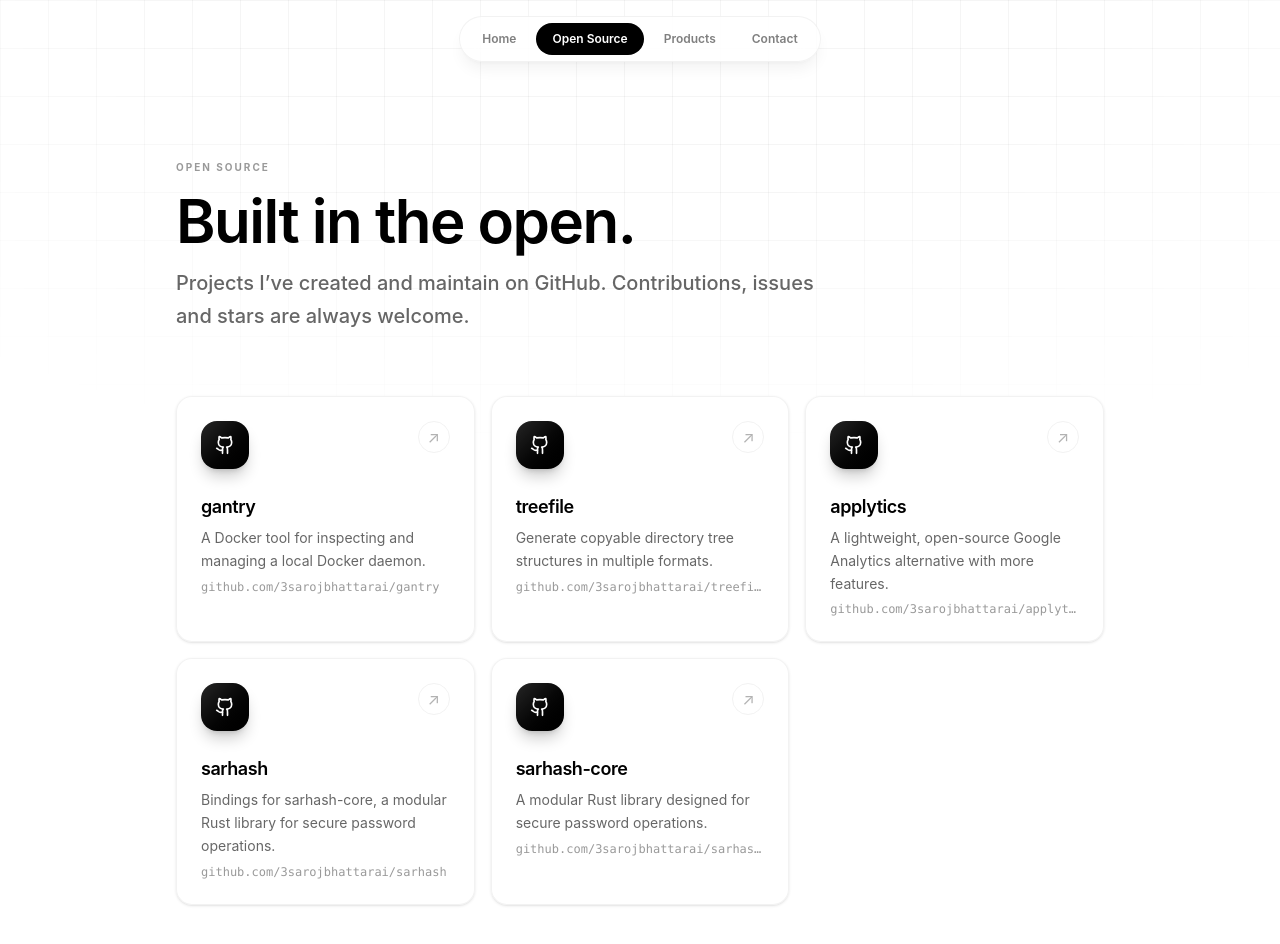
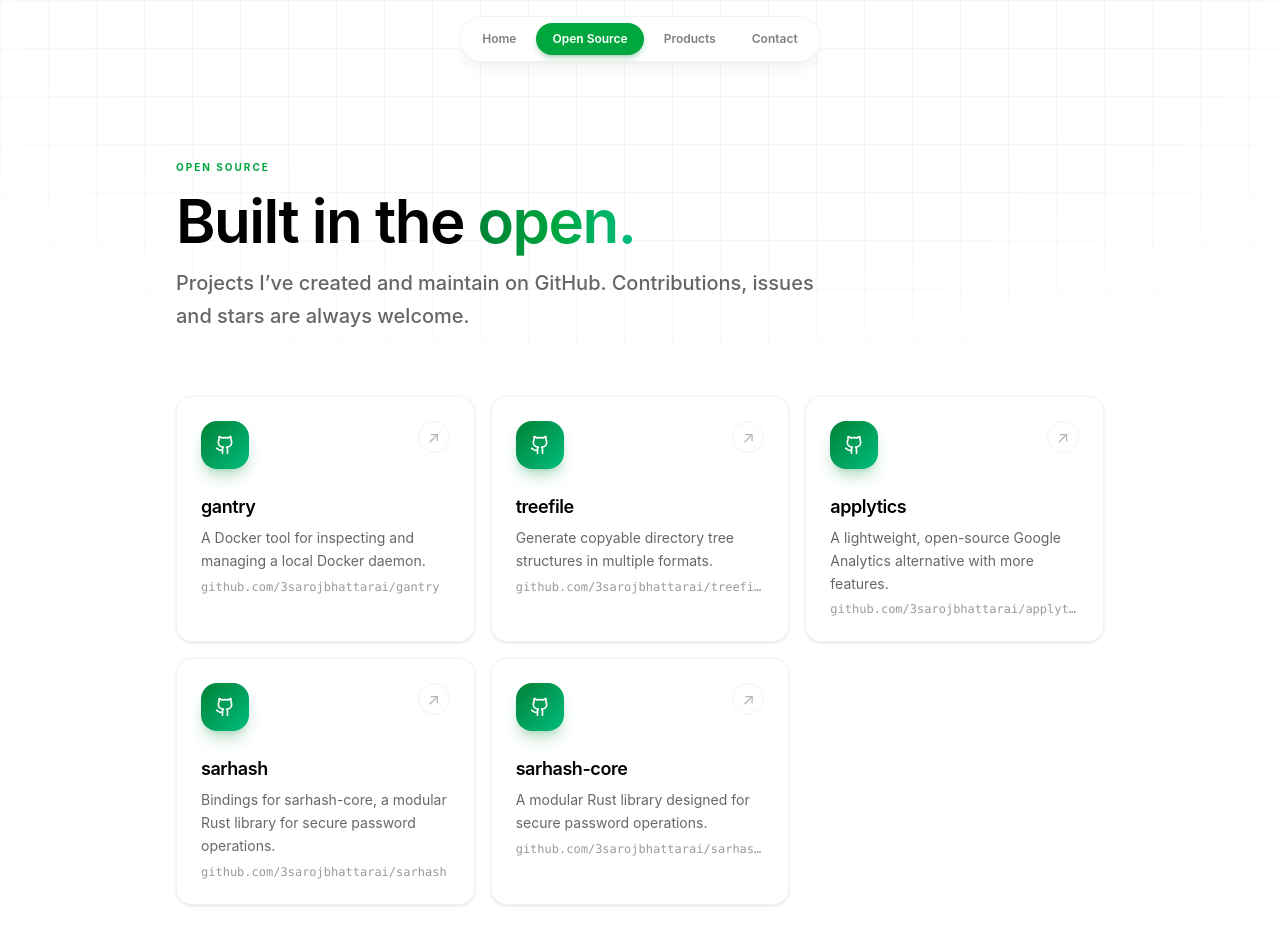
Before and after one commit to 3sarojbhattarai/portfolio, a Next.js app: page /oss in a window 1280 px wide. Shown: the top 944 px of the page. Built offline with nearby package versions, Linux system fonts and the light colour scheme.

Commit message:
feat: update product

```diff
--- a/src/app/globals.css
+++ b/src/app/globals.css
@@ -79,7 +79,7 @@
     @apply scroll-smooth;
   }
   body {
-    @apply bg-white text-black antialiased selection:bg-black selection:text-white;
+    @apply bg-white text-black antialiased selection:bg-green-600 selection:text-white;
   }
 }
 
--- a/src/app/page.tsx
+++ b/src/app/page.tsx
@@ -33,8 +33,8 @@ export default function PortfolioPage() {
       <main className="min-h-screen max-w-6xl mx-auto flex flex-col md:flex-row px-6 md:px-12 pt-28 pb-16 gap-10 md:gap-20 items-center justify-center">
         {/* Profile Image */}
         <section className="relative shrink-0 animate-in fade-in zoom-in-95 duration-700">
-          <div className="absolute -inset-6 rounded-full bg-gradient-to-br from-black/10 via-transparent to-black/5 blur-2xl" />
-          <div className="relative w-48 h-48 md:w-80 md:h-80 rounded-full overflow-hidden ring-1 ring-black/5 ring-offset-8 ring-offset-white shadow-2xl">
+          <div className="absolute -inset-6 rounded-full bg-gradient-to-br from-green-500/25 via-transparent to-emerald-400/20 blur-2xl" />
+          <div className="relative w-48 h-48 md:w-80 md:h-80 rounded-full overflow-hidden ring-2 ring-green-600/20 ring-offset-8 ring-offset-white shadow-2xl">
             <Image
               src="/profile.jpeg"
               alt="Saroj Bhattarai - Software Engineer"
@@ -49,7 +49,7 @@ export default function PortfolioPage() {
         <div className="max-w-xl space-y-8 animate-in fade-in slide-in-from-bottom-4 duration-700 delay-150 fill-mode-both">
           <header className="space-y-5">
             <h1 className="text-4xl md:text-6xl font-semibold tracking-tight">
-              Saroj Bhattarai
+              Saroj <span className="bg-gradient-to-r from-green-700 via-green-600 to-emerald-500 bg-clip-text text-transparent">Bhattarai</span>
             </h1>
             <p className="text-lg md:text-xl font-medium leading-relaxed text-black/60">
               I’m a software engineer based in Nepal with 8+ years of experience designing and
@@ -62,10 +62,10 @@ export default function PortfolioPage() {
           <article className="grid grid-cols-1 sm:grid-cols-2 gap-5">
             {skills.map((skill) => (
               <div key={skill.title} className="space-y-2.5">
-                <h2 className="text-[10px] font-bold tracking-[0.2em] uppercase text-black/40">{skill.title}</h2>
+                <h2 className="text-[10px] font-bold tracking-[0.2em] uppercase text-green-600">{skill.title}</h2>
                 <div className="flex flex-wrap gap-1.5">
                   {skill.items.map((item) => (
-                    <span key={item} className="rounded-md border border-black/5 bg-black/[0.03] px-2 py-1 text-xs font-medium text-black/70">
+                    <span key={item} className="rounded-md border border-black/5 bg-black/[0.03] px-2 py-1 text-xs font-medium text-black/70 hover:border-green-600/30 hover:bg-green-50 hover:text-green-800 transition-colors">
                       {item}
                     </span>
                   ))}
--- a/src/components/LinkCard.tsx
+++ b/src/components/LinkCard.tsx
@@ -16,7 +16,7 @@ export default function LinkCard({
   const iconBox = typeof icon === "string"
     ? <img src={icon} alt="" className="h-12 w-12 rounded-xl shadow-lg shadow-black/20" />
     : (
-      <div className="flex h-12 w-12 items-center justify-center rounded-xl bg-gradient-to-br from-neutral-800 to-black text-white shadow-lg shadow-black/20">
+      <div className="flex h-12 w-12 items-center justify-center rounded-xl bg-gradient-to-br from-green-700 to-emerald-500 text-white shadow-lg shadow-green-700/25">
         {icon}
       </div>
     )
@@ -26,16 +26,16 @@ export default function LinkCard({
       href={href}
       target="_blank"
       rel="noopener noreferrer"
-      className="group relative flex flex-col gap-6 rounded-2xl border border-black/5 bg-white/80 backdrop-blur p-6 shadow-sm hover:-translate-y-1 hover:border-black/15 hover:shadow-2xl hover:shadow-black/10 transition-all duration-300"
+      className="group relative flex flex-col gap-6 rounded-2xl border border-black/5 bg-white/80 backdrop-blur p-6 shadow-sm hover:-translate-y-1 hover:border-green-600/30 hover:shadow-2xl hover:shadow-green-900/10 transition-all duration-300"
     >
       <div className="flex items-start justify-between">
         {iconBox}
-        <span className="flex h-8 w-8 items-center justify-center rounded-full border border-black/5 text-black/30 group-hover:bg-black group-hover:text-white group-hover:rotate-45 transition-all duration-300">
+        <span className="flex h-8 w-8 items-center justify-center rounded-full border border-black/5 text-black/30 group-hover:bg-green-600 group-hover:border-green-600 group-hover:text-white group-hover:rotate-45 transition-all duration-300">
           ↗
         </span>
       </div>
       <div className="space-y-1.5">
-        <h2 className="text-lg font-semibold tracking-tight">{name}</h2>
+        <h2 className="text-lg font-semibold tracking-tight group-hover:text-green-700 transition-colors">{name}</h2>
         {description && <p className="text-sm text-black/60 leading-relaxed">{description}</p>}
         <p className="text-xs font-mono text-black/40 truncate">{label}</p>
       </div>
--- a/src/components/Navbar.tsx
+++ b/src/components/Navbar.tsx
@@ -18,7 +18,7 @@ export default function Navbar() {
         <Link
           href="/"
           className={`rounded-full px-4 py-2 text-xs font-semibold transition-colors ${
-            pathname === "/" ? "bg-black text-white" : "text-black/50 hover:text-black"
+            pathname === "/" ? "bg-green-600 text-white shadow-md shadow-green-700/25" : "text-black/50 hover:text-green-700"
           }`}
         >
           Home
@@ -28,7 +28,7 @@ export default function Navbar() {
             key={link.href}
             href={link.href}
             className={`rounded-full px-4 py-2 text-xs font-semibold transition-colors ${
-              pathname === link.href ? "bg-black text-white" : "text-black/50 hover:text-black"
+              pathname === link.href ? "bg-green-600 text-white shadow-md shadow-green-700/25" : "text-black/50 hover:text-green-700"
             }`}
           >
             {link.label}
--- a/src/components/PageShell.tsx
+++ b/src/components/PageShell.tsx
@@ -11,11 +11,18 @@ export default function PageShell({
   intro: string
   children: React.ReactNode
 }) {
+  // Highlight the last word of the title in the brand green.
+  const split = title.lastIndexOf(" ")
+  const lead = title.slice(0, split + 1)
+  const accent = title.slice(split + 1)
+
   return (
     <main className="min-h-screen max-w-5xl mx-auto px-6 md:px-12 pt-32 md:pt-40 pb-24">
       <header className="max-w-2xl space-y-4 mb-12 md:mb-16 animate-in fade-in slide-in-from-bottom-4 duration-700">
-        <p className="text-[10px] font-bold tracking-[0.2em] uppercase text-black/40">{eyebrow}</p>
-        <h1 className="text-4xl md:text-6xl font-semibold tracking-tight">{title}</h1>
+        <p className="text-[10px] font-bold tracking-[0.2em] uppercase text-green-600">{eyebrow}</p>
+        <h1 className="text-4xl md:text-6xl font-semibold tracking-tight">
+          {lead}<span className="bg-gradient-to-r from-green-700 via-green-600 to-emerald-500 bg-clip-text text-transparent">{accent}</span>
+        </h1>
         <p className="text-lg md:text-xl font-medium leading-relaxed text-black/60">{intro}</p>
       </header>
       <div className="animate-in fade-in slide-in-from-bottom-6 duration-700 delay-150 fill-mode-both">{children}</div>
```
